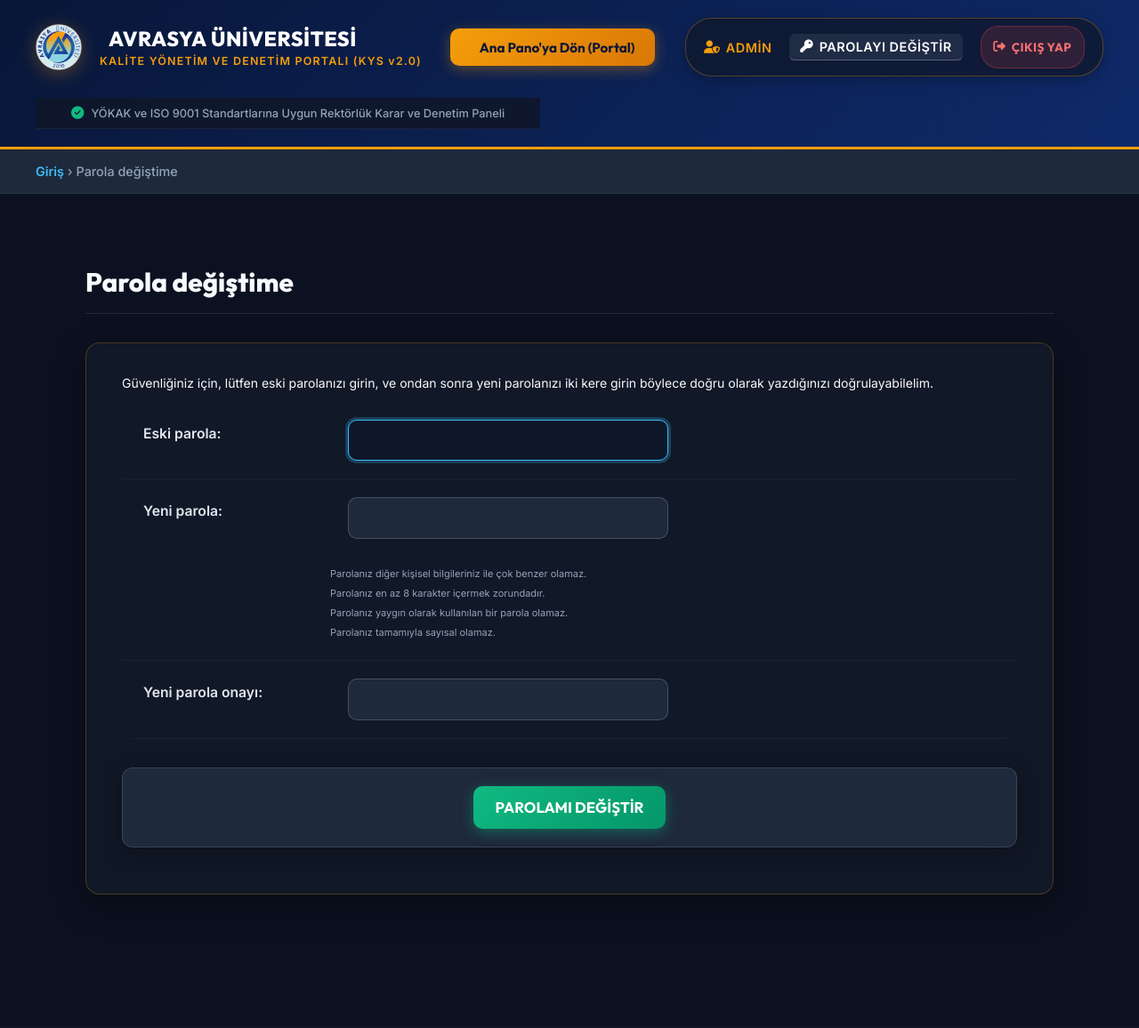
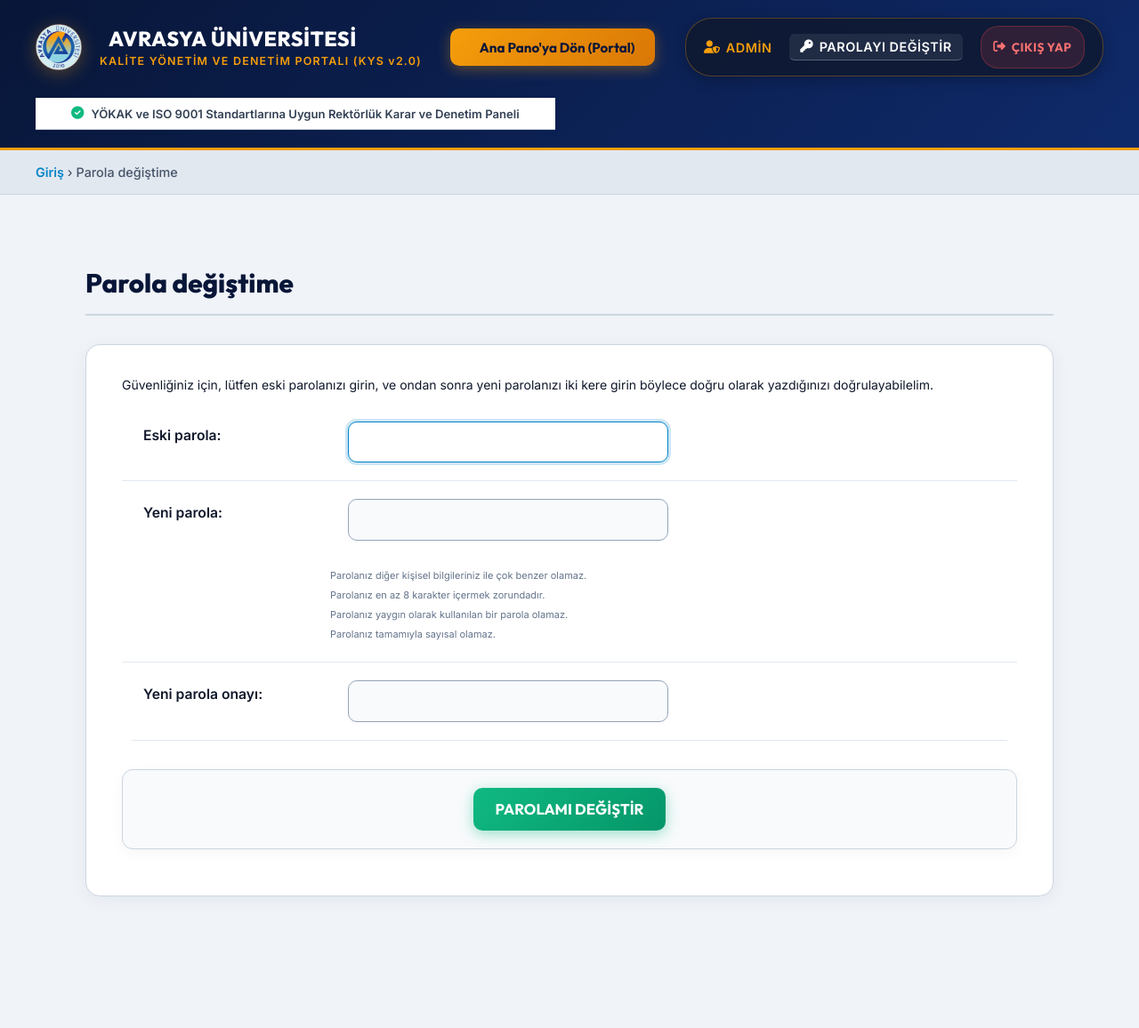
Before and after one commit to raminentezar-rgb/yks, a Django app: a page that uses templates/admin/base_site.html in a window 1280 px wide. Shown: the whole page at 89% size. Before the commit the page ends 1023 px from the top, so only its background shows below. Run offline with Django 4.2, Linux system fonts and the light colour scheme; a user stored in the database is signed in.

Commit message:
Switch admin dashboard and login to clean prestigious Light Theme with high contrast navy/gold accents

```diff
--- a/static/css/custom_admin.css
+++ b/static/css/custom_admin.css
@@ -10,12 +10,12 @@
     --admin-navy-gradient: linear-gradient(135deg, #081638 0%, #0f2a6a 100%);
     --admin-gold: #f59e0b;
     --admin-gold-gradient: linear-gradient(135deg, #f59e0b 0%, #d97706 100%);
-    --admin-bg: #0b1120;
-    --admin-card-bg: #111827;
-    --admin-header-bg: #1e293b;
-    --admin-border: rgba(255, 255, 255, 0.08);
-    --admin-text: #f8fafc;
-    --admin-muted: #94a3b8;
+    --admin-bg: #f0f4f8;
+    --admin-card-bg: #ffffff;
+    --admin-header-bg: #ffffff;
+    --admin-border: #cbd5e1;
+    --admin-text: #0f172a;
+    --admin-muted: #64748b;
 }
 
 body {
@@ -148,18 +148,19 @@
 
 /* Global Nav Badge */
 .custom-global-nav {
-    background: rgba(15, 23, 42, 0.9);
-    border-bottom: 1px solid rgba(255, 255, 255, 0.05);
+    background: #ffffff;
+    border-bottom: 1px solid #cbd5e1;
     padding: 0.6rem 2.5rem;
+    box-shadow: 0 2px 10px rgba(0,0,0,0.03);
 }
 
 .nav-info-badge {
     display: flex;
     align-items: center;
     gap: 0.5rem;
-    font-size: 0.8rem;
-    color: #94a3b8;
-    font-weight: 500;
+    font-size: 0.82rem;
+    color: #334155;
+    font-weight: 600;
 }
 
 .nav-info-badge i {
@@ -294,13 +295,13 @@
 #content h1 {
     font-family: 'Outfit', sans-serif !important;
     font-weight: 800 !important;
-    color: #f8fafc !important;
+    color: #081638 !important;
     font-size: 1.85rem !important;
     margin-bottom: 2rem !important;
     display: flex !important;
     align-items: center !important;
     gap: 0.85rem !important;
-    border-bottom: 1px solid rgba(255,255,255,0.1) !important;
+    border-bottom: 2px solid #cbd5e1 !important;
     padding-bottom: 1rem !important;
 }
 
@@ -507,16 +510,16 @@
 
 /* Breadcrumbs (Yeşil/Mavi Yol Haritasi) */
 div.breadcrumbs {
-    background: #1e293b !important;
+    background: #e2e8f0 !important;
     padding: 1rem 2.5rem !important;
-    border-bottom: 1px solid rgba(255, 255, 255, 0.05) !important;
-    color: #94a3b8 !important;
+    border-bottom: 1px solid #cbd5e1 !important;
+    color: #475569 !important;
     font-size: 0.9rem !important;
     font-weight: 500 !important;
 }
 
 div.breadcrumbs a {
-    color: #38bdf8 !important;
+    color: #0284c7 !important;
     font-weight: 600 !important;
     text-decoration: none !important;
     transition: color 0.2s !important;
@@ -535,11 +538,11 @@
 }
 
 ::-webkit-scrollbar-track {
-    background: #0f172a !important;
+    background: #f1f5f9 !important;
 }
 
 ::-webkit-scrollbar-thumb {
-    background: #334155 !important;
+    background: #94a3b8 !important;
     border-radius: 4px !important;
     border: none !important;
 }
@@ -981,24 +984,24 @@
 
 /* Django'nun varsayılan açık/koyu tema değişkenlerini geçersiz kıl ve Executive Navy/Gold uygula */
 :root, [data-theme="light"], [data-theme="dark"], [data-theme="auto"] {
-    --link-fg: #38bdf8 !important;
+    --link-fg: #0284c7 !important;
     --link-hover-fg: #f59e0b !important;
     --primary: #f59e0b !important;
     --primary-fg: #081638 !important;
-    --body-fg: #f8fafc !important;
-    --body-bg: #0b1120 !important;
-    --body-quiet-color: #94a3b8 !important;
-    --body-loud-color: #ffffff !important;
+    --body-fg: #0f172a !important;
+    --body-bg: #f0f4f8 !important;
+    --body-quiet-color: #64748b !important;
+    --body-loud-color: #081638 !important;
     --header-color: #ffffff !important;
     --header-branding-color: #f59e0b !important;
     --header-bg: #081638 !important;
     --header-link-color: #ffffff !important;
-    --breadcrumbs-fg: #cbd5e1 !important;
-    --breadcrumbs-link-fg: #38bdf8 !important;
-    --breadcrumbs-bg: #0f172a !important;
-    --module-bg: #111827 !important;
-    --module-fg: #f8fafc !important;
-    --darkened-bg: #0f172a !important;
+    --breadcrumbs-fg: #475569 !important;
+    --breadcrumbs-link-fg: #0284c7 !important;
+    --breadcrumbs-bg: #e2e8f0 !important;
+    --module-bg: #ffffff !important;
+    --module-fg: #0f172a !important;
+    --darkened-bg: #e2e8f0 !important;
 }
 
 /* Varsayılan tema değiştirici butonunu ve eski user-tools kutularını gizle */
@@ -1115,11 +1124,11 @@
 
 /* Form Kartı ve Fieldset Düzenlemesi (Executive Form Cards) */
 body:not(.login) #content-main > form, body:not(.login) .change-form #content-main {
-    background: #111827 !important;
-    border: 1px solid rgba(245, 158, 11, 0.25) !important;
+    background: #ffffff !important;
+    border: 1px solid #cbd5e1 !important;
     border-radius: 16px !important;
     padding: 2rem 2.5rem !important;
-    box-shadow: 0 12px 35px rgba(0, 0, 0, 0.4) !important;
+    box-shadow: 0 4px 20px rgba(15, 42, 106, 0.06) !important;
     margin-bottom: 3rem !important;
 }
 
@@ -1148,7 +1157,7 @@
 /* Form Satırları (Form Rows & Fields) */
 body:not(.login) .form-row {
     padding: 1.25rem 1.5rem !important;
-    border-bottom: 1px solid rgba(255, 255, 255, 0.05) !important;
+    border-bottom: 1px solid #e2e8f0 !important;
     display: flex !important;
     align-items: center !important;
     flex-wrap: wrap !important;
@@ -1165,7 +1174,7 @@
 
 .form-row label {
     font-weight: 600 !important;
-    color: #e2e8f0 !important;
+    color: #0f172a !important;
     min-width: 220px !important;
     font-size: 0.98rem !important;
     display: inline-block !important;
@@ -1179,10 +1188,10 @@
 .form-row input[type="file"],
 .form-row select,
 .form-row textarea {
-    background: #1e293b !important;
-    border: 1px solid rgba(255, 255, 255, 0.18) !important;
+    background: #f8fafc !important;
+    border: 1px solid #94a3b8 !important;
     border-radius: 10px !important;
-    color: #fff !important;
+    color: #0f172a !important;
     padding: 0.8rem 1.2rem !important;
     font-size: 0.98rem !important;
     transition: all 0.25s ease !important;
@@ -1201,15 +1210,15 @@
 .form-row input:focus,
 .form-row select:focus,
 .form-row textarea:focus {
-    border-color: #38bdf8 !important;
-    box-shadow: 0 0 0 3px rgba(56, 189, 248, 0.25) !important;
-    background: #0f172a !important;
+    border-color: #0284c7 !important;
+    box-shadow: 0 0 0 3px rgba(2, 132, 199, 0.2) !important;
+    background: #ffffff !important;
 }
 
 /* Kaydet ve Eylem Butonları Barı (Submit Row) */
 body:not(.login) .submit-row {
-    background: #1e293b !important;
-    border: 1px solid rgba(255, 255, 255, 0.12) !important;
+    background: #f8fafc !important;
+    border: 1px solid #cbd5e1 !important;
     border-radius: 12px !important;
     padding: 1.25rem 2rem !important;
     margin-top: 2rem !important;
@@ -1218,7 +1227,7 @@
     justify-content: flex-end !important;
     flex-wrap: wrap !important;
     gap: 1rem !important;
-    box-shadow: 0 6px 25px rgba(0, 0, 0, 0.35) !important;
+    box-shadow: 0 4px 15px rgba(0, 0, 0, 0.04) !important;
 }
 
 .submit-row input[type="submit"], .submit-row button, .submit-row a.button {
--- a/templates/admin/base_site.html
+++ b/templates/admin/base_site.html
@@ -7,7 +7,7 @@
     {{ block.super }}
     <link rel="stylesheet" href="https://cdnjs.cloudflare.com/ajax/libs/font-awesome/6.5.1/css/all.min.css">
     <link href="https://fonts.googleapis.com/css2?family=Outfit:wght@400;500;600;700;800&family=Inter:wght@400;500;600;700&display=swap" rel="stylesheet">
-    <link rel="stylesheet" href="{% static 'css/custom_admin.css' %}?v=20260707_1145">
+    <link rel="stylesheet" href="{% static 'css/custom_admin.css' %}?v=20260707_light">
 {% endblock %}
 
 {% block branding %}
```
Also changed, not shown: other parts of static/css/custom_admin.css (+50 -42 lines).
